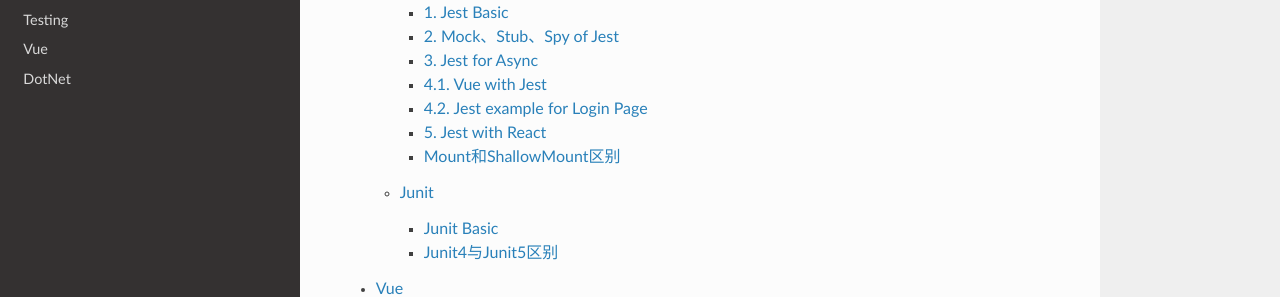
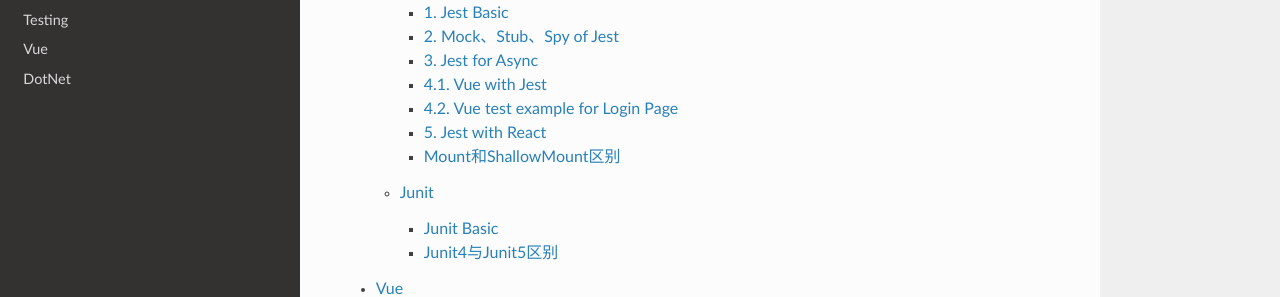
Before and after one commit to abigail830/Sphinx_wiki, a Sphinx documentation site: the page built from source/index.rst, in a window 1280 px wide and 900 px high, scrolled down 863 px. Shown: the part 159-456 px from the top of the window. Built offline with Sphinx 7.4.7 and the Read the Docs theme 2.0.0, drawn with Linux system fonts in a browser that asks for light colours.

Commit message:
Update Jest4 with Vue2.rst

```diff
--- a/source/Testing/Jest/Jest4 with Vue2.rst
+++ b/source/Testing/Jest/Jest4 with Vue2.rst
@@ -1,4 +1,4 @@
-4.2. Jest example for Login Page
+4.2. Vue test example for Login Page
 =============================================
 
 Login.vue
```
